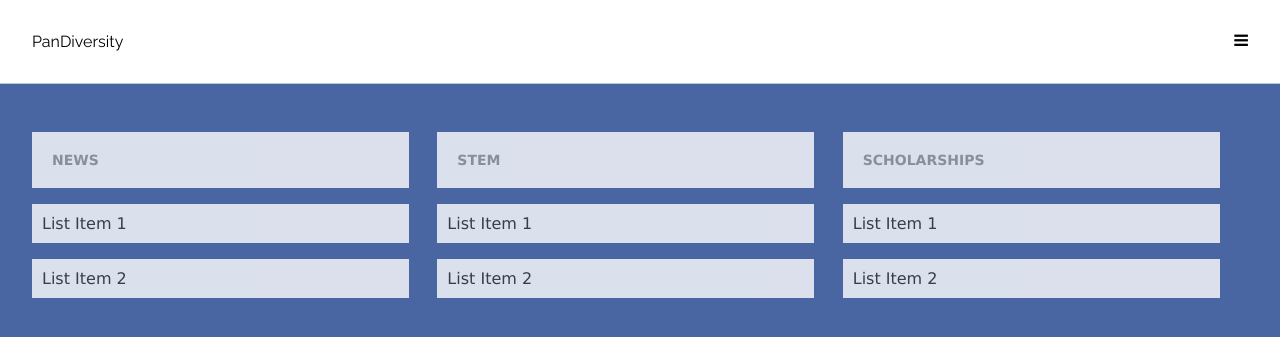
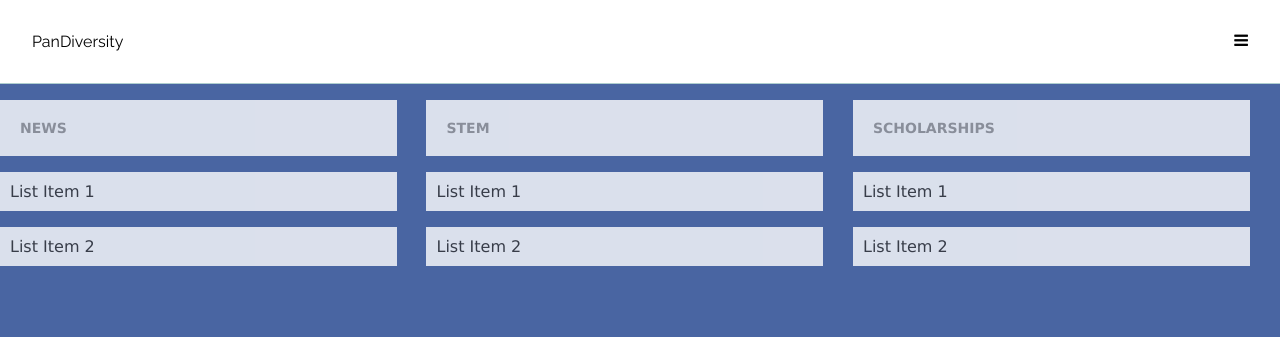
Before and after one commit to imdevan/div-hack-atx, a Jekyll site: the page built from index.html, in a window 1280 px wide. Shown: the top 337 px of the page. Built offline with Jekyll 4.4.1, drawn with Linux system fonts in a browser that asks for light colours; nearby versions of some CDN libraries; the list of posts is cut into pages by our own code.

Commit message:
removed padding from _page

```diff
--- a/_sass/_page.scss
+++ b/_sass/_page.scss
@@ -1,4 +1,3 @@
 ._page {
-    padding: 2rem;
     height: 100%;
 }
--- a/css/s_main.css
+++ b/css/s_main.css
@@ -1,2 +1,2 @@
-body{padding:0;margin:0;background:#4965a2;font-family:Raleway;font-weight:400}body div{color:#000}.nav{border-bottom:1px solid rgba(95,158,160,.5);padding:2pc;padding:2rem;position:relative;background:#fff}.nav--action-item{position:absolute;right:2pc;right:2rem;top:2pc;top:2rem}._page{padding:2pc;padding:2rem;height:100%}
+body{padding:0;margin:0;background:#4965a2;font-family:Raleway;font-weight:400}body div{color:#000}.nav{border-bottom:1px solid rgba(95,158,160,.5);padding:2pc;padding:2rem;position:relative;background:#fff}.nav--action-item{position:absolute;right:2pc;right:2rem;top:2pc;top:2rem}._page{height:100%}
 /*# sourceMappingURL=s_main.css.map */
```
Also changed, not shown: 2 other files.
